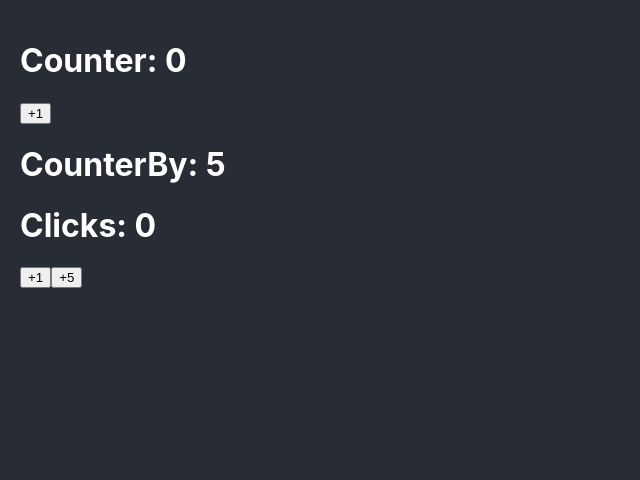
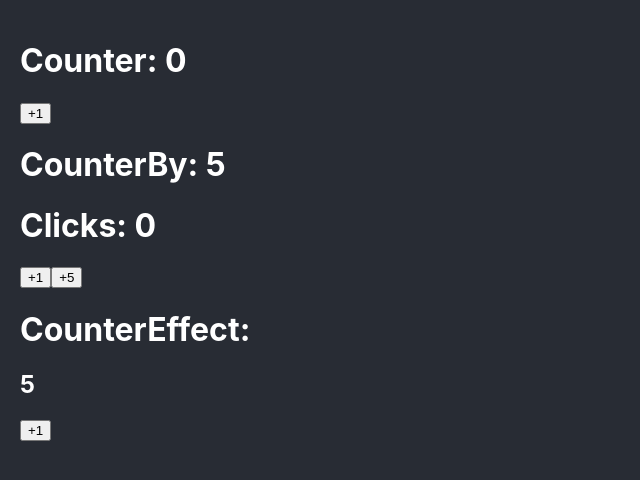
Before and after one commit to miguelpaz496/U-React-Curso, a React (Create React App) app in the folder 01-bases/: page / in a window 1280 px wide. Shown: the top 480 px of the page, without its empty margins (0-640 px from the left). Built offline with nearby package versions, Linux system fonts and the light colour scheme.

Commit message:
✨FEATURE: adding animation with gsap

```diff
--- a/01-bases/package.json
+++ b/01-bases/package.json
@@ -10,6 +10,7 @@
     "@types/node": "^16.18.97",
     "@types/react": "^18.3.2",
     "@types/react-dom": "^18.3.0",
+    "gsap": "^3.12.5",
     "react": "^18.3.1",
     "react-dom": "^18.3.1",
     "react-scripts": "5.0.1",
--- a/01-bases/src/App.tsx
+++ b/01-bases/src/App.tsx
@@ -7,6 +7,7 @@ function App() {
     <>
       <Counter />
       <CounterBy />
+      <CounterEffect />
     </>
   );
 }
--- /dev/null
+++ b/01-bases/src/bases/CounterEffect.tsx
@@ -0,0 +1,36 @@
+import { useEffect, useState } from 'react'
+import gsap from 'gsap';
+
+const MAXIMUM_COUNT = 10;
+
+export const CounterEffect = () => {
+    const [counter, setCounter] = useState(5)
+
+    const handleClick =  () => {
+        setCounter( prev => Math.min( prev + 1 ,MAXIMUM_COUNT ))
+    }
+
+    useEffect(() => {
+
+        if (counter < 10 ) return;
+
+        gsap.to('h2',{ y: -10, duration: 0.2, ease: 'ease.out'}).then(
+            () => {
+                gsap.to('h2',{ y: 0, duration: 1, ease: 'bounce.out'})
+            }
+        )
+
+    }, [counter])
+
+
+    return (
+        <>
+            <h1>CounterEffect: </h1>
+            <h2>{counter}</h2>
+
+            <button onClick={handleClick}>
+                +1
+            </button>
+        </>
+    )
+}
```
Also changed, not shown: 1 other file (tests, documents, lock files or other folders).
